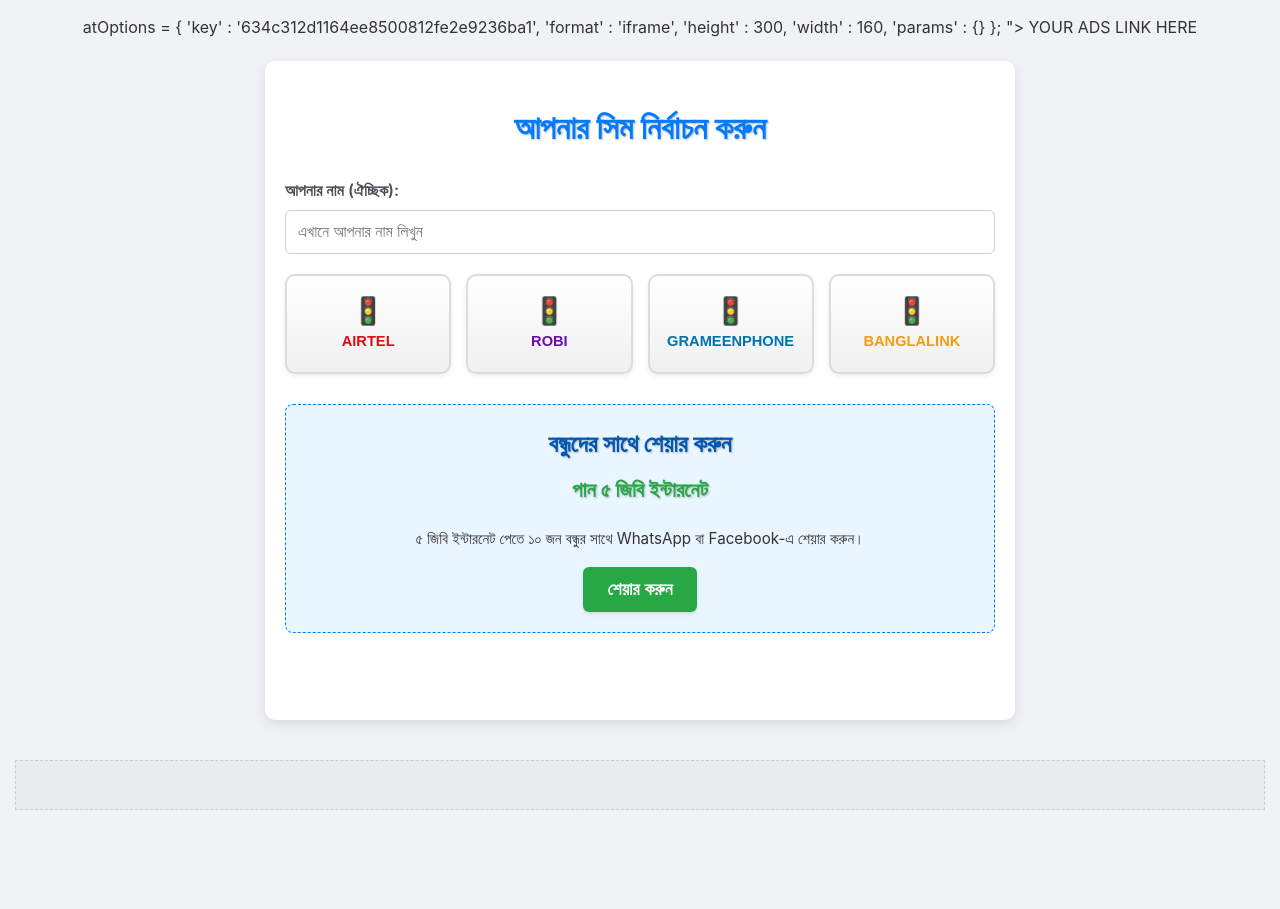
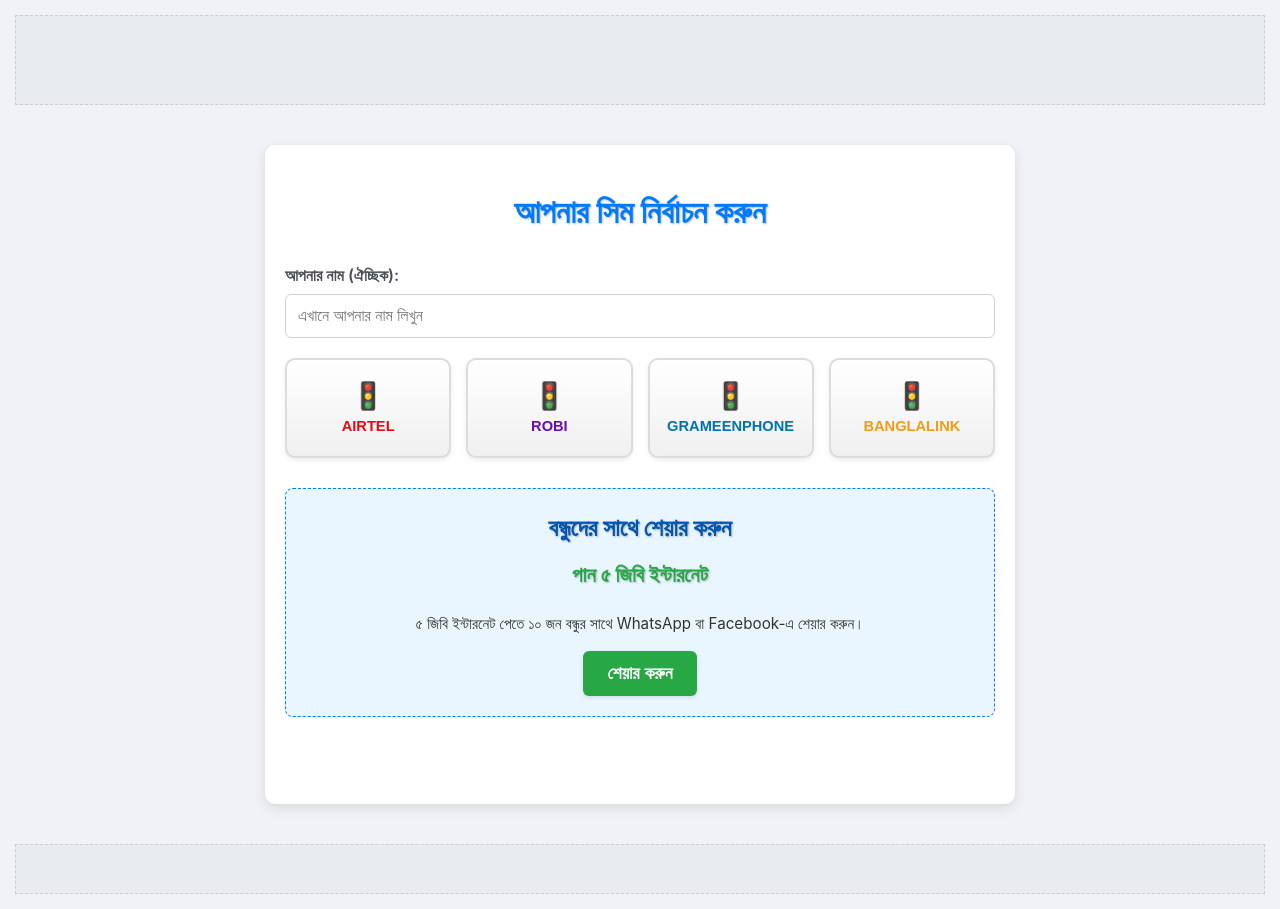
Before and after one commit to LNC07/allsimoffergo, a plain HTML site: page index.html in a window 1280 px wide. Before the commit the page ends 825 px from the top, so only its background shows below. Drawn offline with Linux system fonts and the light colour scheme.

Commit message:
Update index.html

```diff
--- a/index.html
+++ b/index.html
@@ -659,7 +659,7 @@
 
     <!-- ব্যানার বিজ্ঞাপন শুরু -->
 
-    <div class="<script type="text/javascript">
+    <div class="banner-ad-container"><script type="text/javascript">
 	atOptions = {
 		'key' : '634c312d1164ee8500812fe2e9236ba1',
 		'format' : 'iframe',
@@ -668,11 +668,7 @@
 		'params' : {}
 	};
 </script>
-<script type="text/javascript" src="//www.highperformanceformat.com/634c312d1164ee8500812fe2e9236ba1/invoke.js"></script>">
-
-        YOUR ADS LINK HERE
-
-    </div>
+<script type="text/javascript" src="//www.highperformanceformat.com/634c312d1164ee8500812fe2e9236ba1/invoke.js"></script></div>
 
     <!-- ব্যানার বিজ্ঞাপন শেষ -->
 
```
